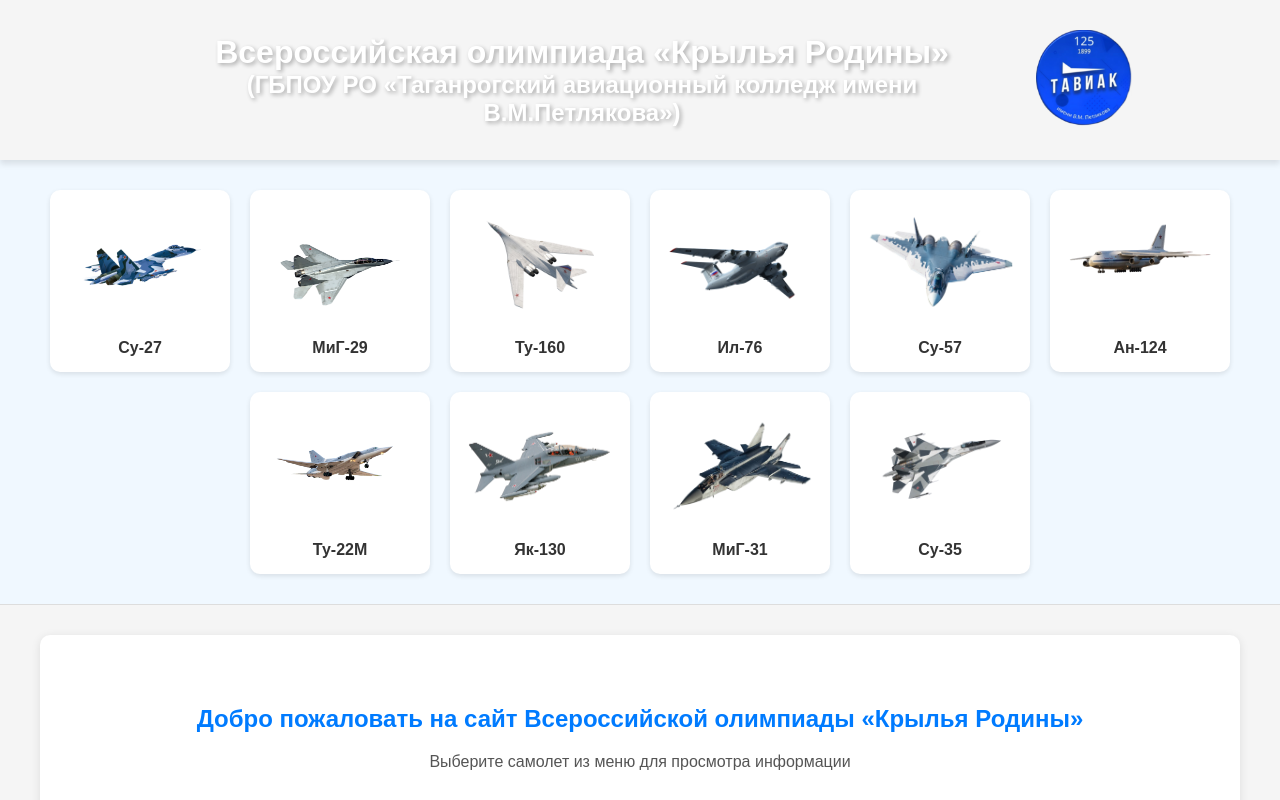
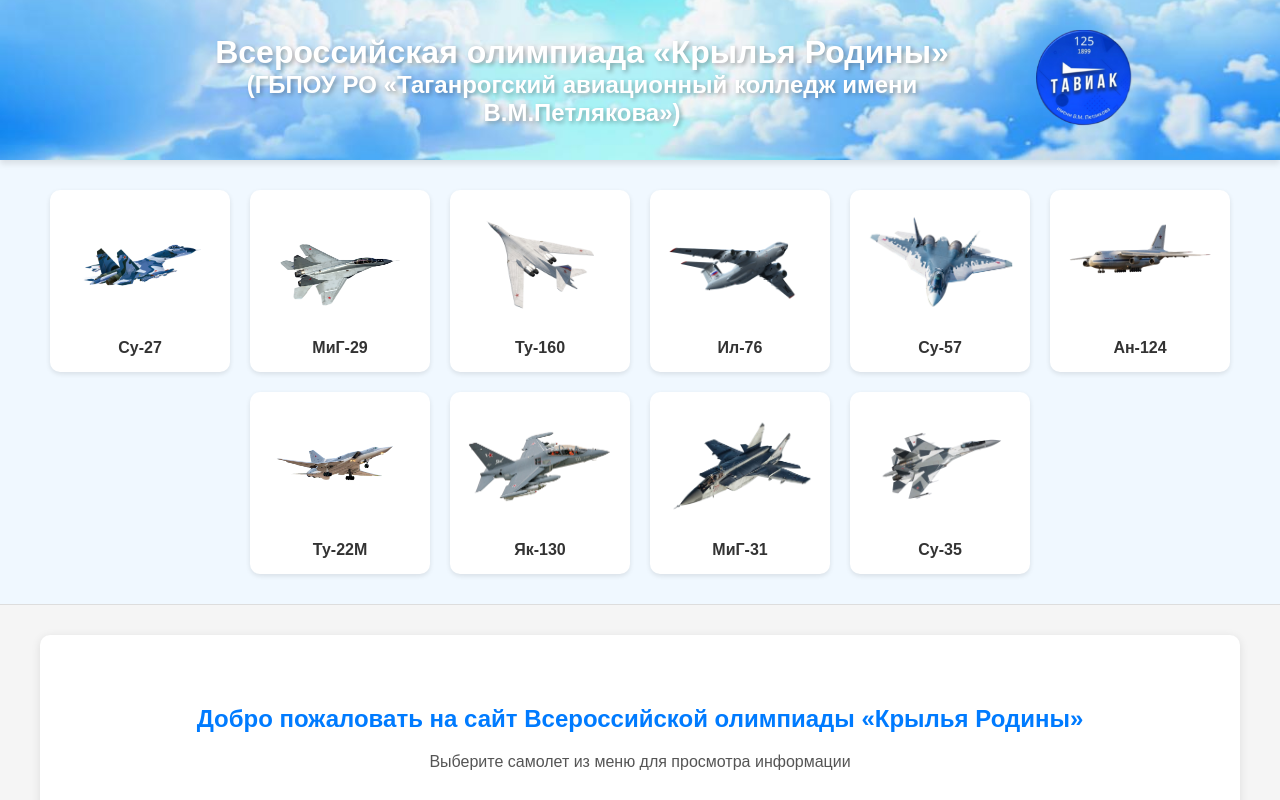
Before and after one commit to dantauu/wings, a plain HTML site: page index.html in a window 1280 px wide. Shown: the top 800 px of the page. Drawn offline with nearby package versions, Linux system fonts and the light colour scheme; the site is published under a folder, as on GitHub Pages, so addresses that start at the root find nothing.

Commit message:
back header

```diff
--- a/styles.css
+++ b/styles.css
@@ -11,7 +11,7 @@
 
 /* Стиль для шапки сайта */
 header {
-	background-image: url('/images/cloud.jpg');
+	background-image: url('./images/cloud.jpg');
 	position: relative;
 	padding: 30px 20px;
 	color: white;
```
